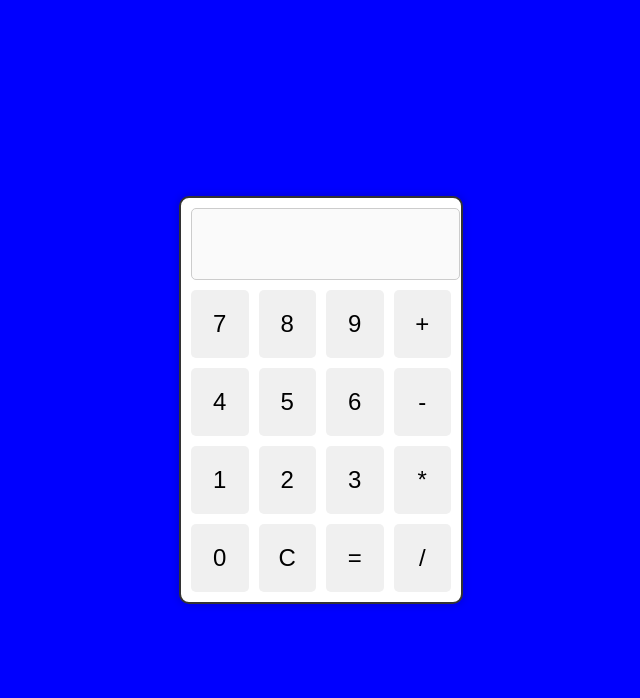
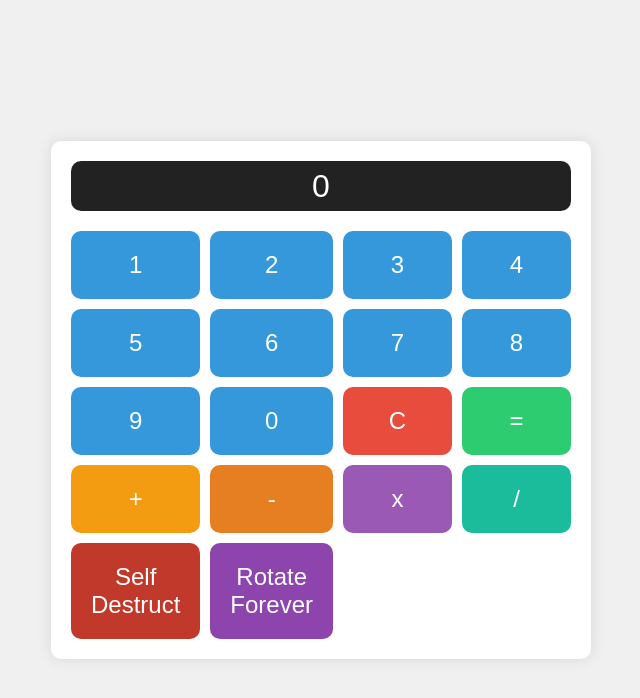
Before and after one commit to Jp21212/Calculator, a plain HTML site: page index.html in a window 1280 px wide. Shown: the whole page, without its empty margins (319-959 px from the left). Drawn offline with Linux system fonts and the light colour scheme.

Commit message:
Initial commit

```diff
--- a/index.html
+++ b/index.html
@@ -3,42 +3,34 @@
 <head>
   <meta charset="UTF-8">
   <meta name="viewport" content="width=device-width, initial-scale=1.0">
-    <title>
-        Calculator</title>
+  <title>TI-84-JP Calculator</title>
   <link rel="stylesheet" href="style.css">
 </head>
 <body>
   <div class="calculator">
-        <!-- Display area where the result or input is shown -->
-        <input type="text" id="display" disabled>
-
-
-        <!-- Button grid for the calculator -->
+    <div id="screen" class="screen">0</div>
     <div class="buttons">
-            <!-- Numeric buttons -->
-            <button onclick="appendNumber(7)">7</button>
-            <button onclick="appendNumber(8)">8</button>
-            <button onclick="appendNumber(9)">9</button>
-            <button onclick="appendOperator('+')">+</button>
-
-            <button onclick="appendNumber(4)">4</button>
-            <button onclick="appendNumber(5)">5</button>
-            <button onclick="appendNumber(6)">6</button>
-            <button onclick="appendOperator('-')">-</button>
-
-            <button onclick="appendNumber(1)">1</button>
-            <button onclick="appendNumber(2)">2</button>
-            <button onclick="appendNumber(3)">3</button>
-            <button onclick="appendOperator('*')">*</button>
-
-            <button onclick="appendNumber(0)">0</button>
-            <button onclick="clearDisplay()">C</button> <!-- Clear button -->
-            <button onclick="calculate()">=</button> <!-- Equals button -->
-            <button onclick="appendOperator('/')">/</button> <!-- Division operator -->
+      <!-- Calculator buttons -->
+      <button class="button" id="button-1">1</button>
+      <button class="button" id="button-2">2</button>
+      <button class="button" id="button-3">3</button>
+      <button class="button" id="button-4">4</button>
+      <button class="button" id="button-5">5</button>
+      <button class="button" id="button-6">6</button>
+      <button class="button" id="button-7">7</button>
+      <button class="button" id="button-8">8</button>
+      <button class="button" id="button-9">9</button>
+      <button class="button" id="button-0">0</button>
+      <button class="button" id="button-clear">C</button>
+      <button class="button" id="button-equals">=</button>
+      <button class="button" id="button-add">+</button>
+      <button class="button" id="button-subtract">-</button>
+      <button class="button" id="button-multiply">x</button>
+      <button class="button" id="button-divide">/</button>
+      <button class="button" id="button-self-destruct">Self Destruct</button>
+      <button class="button" id="button-rotate">Rotate Forever</button>
     </div>
   </div>
-
-    <!-- Link to external JavaScript file -->
 <script src="script.js"></script>
 </body>
 </html>
--- a/script.js
+++ b/script.js
@@ -1,29 +1,50 @@
-// Get the display element where the calculation is shown
-let display = document.getElementById('display');
+// Get the elements
+const screen = document.getElementById("screen");
+const buttons = document.querySelectorAll(".button");
+let currentInput = "";
+let rotateInterval;
 
-// Function to append a number to the display
-function appendNumber(number) {
-    display.value += number; // Concatenate the number to the display value
-}
+// Do button click
+buttons.forEach(button => {
+  button.addEventListener("click", () => {
+    const buttonText = button.innerText;
 
-// Function to append an operator (+, -, *, /) to the display
-function appendOperator(operator) {
-    display.value += ' ' + operator + ' '; // Add spaces around the operator for readability
-}
+    // Do clear button
+    if (buttonText === "C") {
+      currentInput = "";
+      screen.innerText = "0";
+    }
 
-// Function to clear the display when the 'C' button is pressed
-function clearDisplay() {
-    display.value = ''; // Reset the display to an empty string
-}
+    // Do self-destruct button
+    else if (buttonText === "Self Destruct") {
+      alert("Self Destruct initiated!");
+      document.body.innerHTML = "<h1>BOOM!</h1><p>The calculator has self-destructed!</p>";
+    }
 
-// Function to calculate the result of the expression entered
-function calculate() {
-    try {
-        // Use the eval() function to evaluate the expression entered in the display
-        // The regex is used to remove any invalid characters to prevent security risks
-        display.value = eval(display.value.replace(/[^-()\d/*+.]/g, ''));
-    } catch (error) {
-        // If there's an error in the expression (e.g., incomplete input), show 'Error'
-        display.value = 'Error';
+    // Do rotate button
+    else if (buttonText === "Rotate Forever") {
+      if (rotateInterval) {
+        clearInterval(rotateInterval);  // Stop rotation if it's already rotating
+        rotateInterval = null;
+      } else {
+        rotateInterval = setInterval(() => {
+          document.body.style.transform = `rotate(${(parseInt(document.body.style.transform.replace("rotate(", "").replace("deg)", "")) || 0) + 1}deg)`;
+        }, 10);
+      }
     }
-}
+
+    // Do number buttons and operators
+    else if (buttonText === "=") {
+      try {
+        currentInput = eval(currentInput).toString();
+        screen.innerText = currentInput;
+      } catch (e) {
+        screen.innerText = "Error";
+      }
+    } else {
+      // Add the button text to the current input
+      currentInput += buttonText;
+      screen.innerText = currentInput;
+    }
+  });
+});
--- a/style.css
+++ b/style.css
@@ -1,61 +1,82 @@
-/* General body styling */
 body {
     font-family: Arial, sans-serif;
+    background-color: #f0f0f0;
     display: flex;
     justify-content: center;
     align-items: center;
     height: 100vh;
     margin: 0;
-    background-color: blue;
-}
-/* Styling the title of my Caculator */
-h1 {
-    font-size: 3em;
+  }
+
+  .calculator {
+    background-color: #ffffff;
+    border-radius: 10px;
+    box-shadow: 0 0 15px rgba(0, 0, 0, 0.1);
+    width: 500px;
+    padding: 20px;
     text-align: center;
-    margin-bottom: 700px;
-    color: #333;
-}
-/* Styling for the calculator container */
-.calculator {
-    width: 260px;
-    border: 2px solid #333;
+  }
+
+  .screen {
+    width: 100%;
+    height: 50px;
+    background-color: #222;
+    color: #fff;
+    font-size: 2rem;
+    line-height: 50px;
     border-radius: 10px;
-    padding: 10px;
-    background-color: #fff;
-    box-shadow: 0 0 10px rgba(0, 0, 0, 0.2);
-}
+    margin-bottom: 20px;
+  }
 
-/* Styling for the display screen */
-#display {
-    width: 95%;
-    height: 50px;
-    font-size: 2em;
-    text-align: right;
-    padding: 10px;
-    margin-bottom: 10px;
-    border: 1px solid #ccc;
-    border-radius: 5px;
-}
-
-/* Layout for the calculator buttons */
-.buttons {
+  .buttons {
     display: grid;
     grid-template-columns: repeat(4, 1fr);
     gap: 10px;
-}
+  }
 
-/* Styling for buttons */
-button {
+  .button {
+    background-color: #3498db;
+    color: white;
+    font-size: 1.5rem;
     padding: 20px;
-    font-size: 1.5em;
-    background-color: #f0f0f0;
     border: none;
-    border-radius: 5px;
+    border-radius: 10px;
     cursor: pointer;
-    transition: background-color 0.3s;
-}
+    transition: all 0.2s ease;
+  }
 
-/* Button hover effect */
-button:hover {
-    background-color: #ddd;
-}
+  .button:hover {
+    transform: scale(1.1);
+  }
+
+  #button-clear {
+    background-color: #e74c3c;
+  }
+
+  #button-equals {
+    background-color: #2ecc71;
+  }
+
+  #button-add {
+    background-color: #f39c12;
+  }
+
+  #button-subtract {
+    background-color: #e67e22;
+  }
+
+  #button-multiply {
+    background-color: #9b59b6;
+  }
+
+  #button-divide {
+    background-color: #1abc9c;
+  }
+
+  #button-self-destruct {
+    background-color: #c0392b;
+  }
+
+  #button-rotate {
+    background-color: #8e44ad;
+  }
```
Lines whose indentation alone changed are shown as unchanged.
